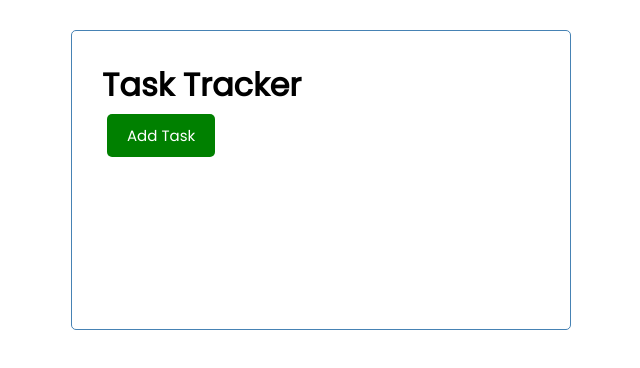
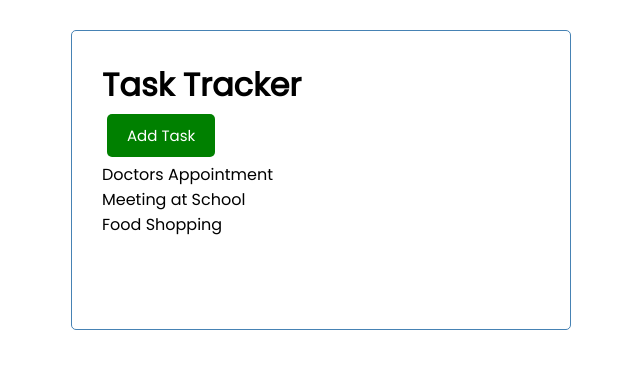
Before and after one commit to Ernest-Yoyowah/Task-Tracker_Angular, an Angular app: page / in a window 1280 px wide. Shown: the top 368 px of the page, without its empty margins (319-959 px from the left). Built offline with nearby package versions, Linux system fonts and the light colour scheme.

Commit message:
Task Interface complete

```diff
--- a/src/app/app.component.html
+++ b/src/app/app.component.html
@@ -1,3 +1,4 @@
 <div class="container">
   <app-header color="green"></app-header>
+  <app-tasks></app-tasks>
 </div>
--- a/src/app/app.module.ts
+++ b/src/app/app.module.ts
@@ -4,12 +4,14 @@ import { BrowserModule } from '@angular/platform-browser';
 import { AppComponent } from './app.component';
 import { HeaderComponent } from './components/header/header.component';
 import { ButtonComponent } from './components/button/button.component';
+import { TasksComponent } from './components/tasks/tasks.component';
 
 @NgModule({
   declarations: [
     AppComponent,
     HeaderComponent,
-    ButtonComponent
+    ButtonComponent,
+    TasksComponent
   ],
   imports: [
     BrowserModule
--- /dev/null
+++ b/src/app/components/tasks/tasks.component.html
@@ -0,0 +1 @@
+<p *ngFor="let task of tasks">{{ task.text }}</p>
--- /dev/null
+++ b/src/app/components/tasks/tasks.component.ts
@@ -0,0 +1,12 @@
+import { Component } from '@angular/core';
+import { Task } from '../../Task';
+import { TASKS } from '../../mock_tasks';
+
+@Component({
+  selector: 'app-tasks',
+  templateUrl: './tasks.component.html',
+  styleUrls: ['./tasks.component.css'],
+})
+export class TasksComponent {
+  tasks: Task[] = TASKS;
+}
```
Also changed, not shown: src/app/components/tasks/tasks.component.css (added), 1 other file (tests, documents, lock files or other folders).
